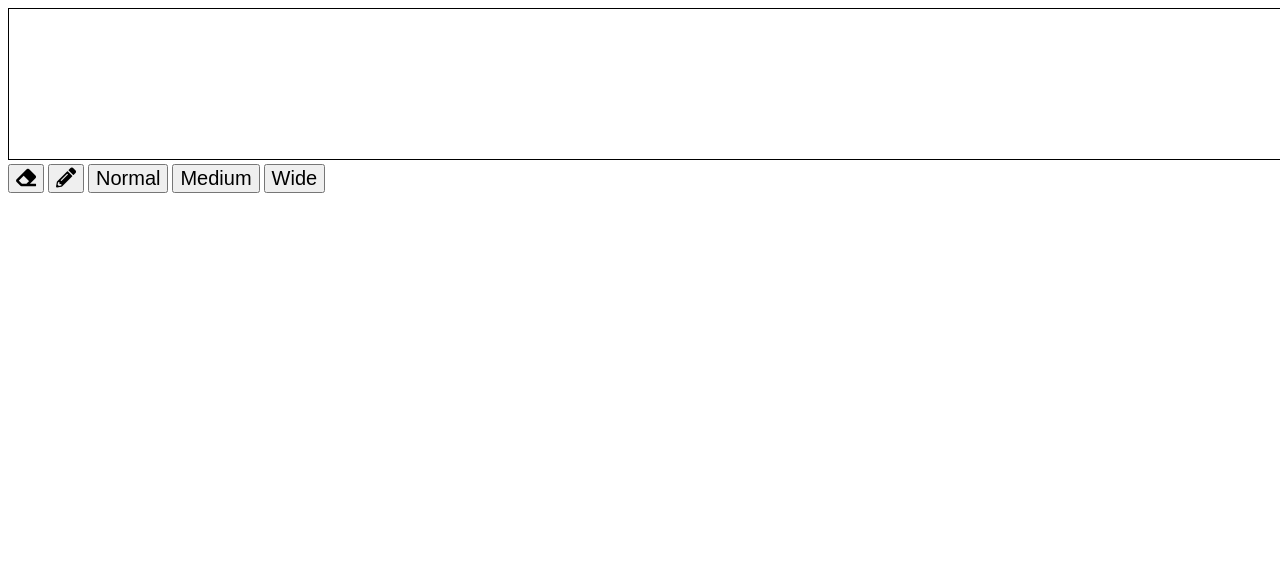
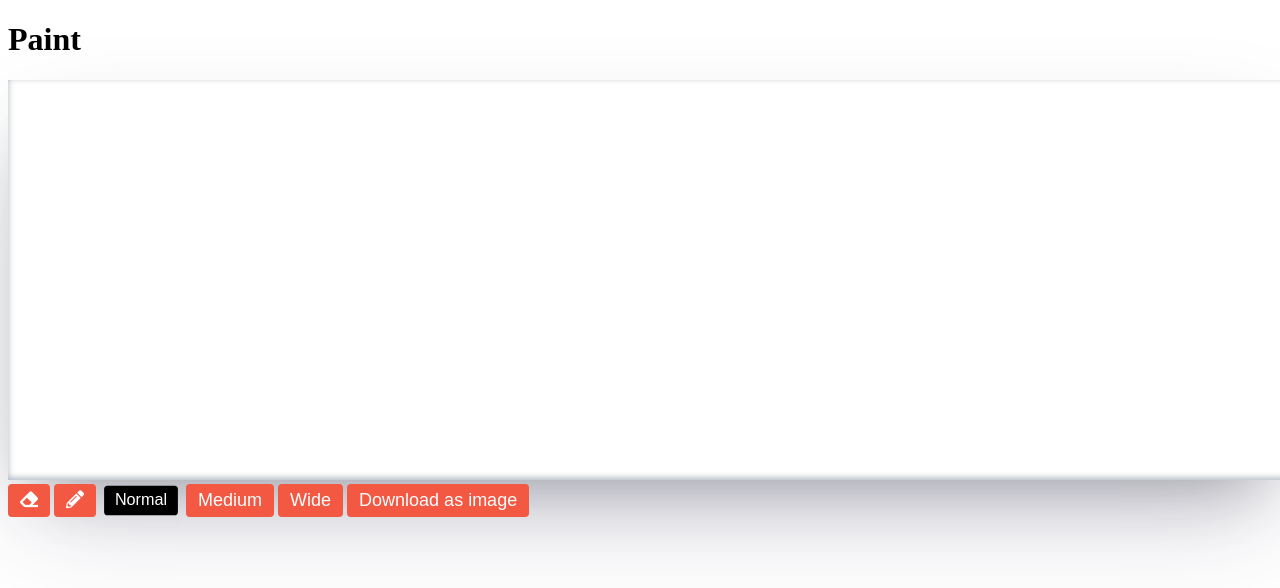
Before and after one commit to fed1k/Paint-App, a plain HTML site: page index.html in a window 1280 px wide. Both pictures are taken after a click on the button "Normal". Drawn offline with Linux system fonts and the light colour scheme.

Commit message:
add some ui and download as image functionality

```diff
--- a/index.html
+++ b/index.html
@@ -10,7 +10,8 @@
     <title>Document</title>
 </head>
 <body>
-    <canvas>
+    <h1>Paint</h1>
+    <canvas style="box-shadow: rgba(50, 50, 93, 0.25) 0px 50px 100px -20px, rgba(0, 0, 0, 0.3) 0px 30px 60px -30px, rgba(10, 37, 64, 0.35) 0px -2px 6px 0px inset; border: none;" height="400px">
     </canvas>
     <div>
         <button class="eraser"><i class="fas fa-eraser"></i></button>
@@ -18,6 +19,7 @@
         <button class="norm-width">Normal</button>
         <button class="medium-width">Medium</button>
         <button class="wide-width">Wide</button>
+        <button class="download">Download as image</button>
     </div>
 </body>
 </html>
--- a/script.js
+++ b/script.js
@@ -1,11 +1,12 @@
 const canvas = document.querySelector('canvas');
+const ctx = canvas.getContext('2d');
 canvas.width = window.innerWidth;
-const ctx = canvas.getContext('2d');
 const eraser = document.querySelector('.eraser');
 const blackPencil = document.querySelector('.pencil');
 const normWidth = document.querySelector('.norm-width');
 const mediumWidth = document.querySelector('.medium-width');
 const wideWidth = document.querySelector('.wide-width');
+const downloadBtn = document.querySelector('.download');
 
 const pencil = () => {
     ctx.strokeStyle = 'black';
@@ -47,14 +48,39 @@ blackPencil.addEventListener('click', ()=>{
     })
 })
 
-normWidth.addEventListener('click', ()=>{
+normWidth.addEventListener('click', (e)=>{
     ctx.lineWidth = 1;
+    e.target.style.backgroundColor = 'black';
+    e.target.style.transform = 'scale(0.9)';
+    mediumWidth.style.transform = 'scale(1)';
+    wideWidth.style.transform = 'scale(1)';
+    mediumWidth.style.backgroundColor = '#F35843';
+    wideWidth.style.backgroundColor = '#F35843';
 })
 
-mediumWidth.addEventListener('click', ()=>{
+mediumWidth.addEventListener('click', (e)=>{
     ctx.lineWidth = 4;
+    e.target.style.backgroundColor = 'black';
+    e.target.style.transform = 'scale(0.9)';
+    normWidth.style.transform = 'scale(1)';
+    wideWidth.style.transform = 'scale(1)';
+    normWidth.style.backgroundColor = '#F35843';
+    wideWidth.style.backgroundColor = '#F35843';
 })
 
-wideWidth.addEventListener('click', ()=>{
+wideWidth.addEventListener('click', (e)=>{
     ctx.lineWidth = 8;
+    e.target.style.backgroundColor = 'black';
+    e.target.style.transform = 'scale(0.9)';
+    normWidth.style.transform = 'scale(1)';
+    mediumWidth.style.transform = 'scale(1)';
+    normWidth.style.backgroundColor = '#F35843';
+    mediumWidth.style.backgroundColor = '#F35843';
 })
+
+downloadBtn.addEventListener('click', ()=>{
+    const imageLink = document.createElement('a');
+    imageLink.download = 'Paint1.jpg';
+    imageLink.href = canvas.toDataURL('image/jpg', 1)
+    imageLink.click();
+})
--- a/style.css
+++ b/style.css
@@ -1,8 +1,17 @@
+body {
+    overflow-x: hidden;
+}
+
 canvas {
     border: 1px solid black;
     cursor: crosshair;
 }
 
 button {
-    font-size: 20px;
+    font-size: 18px;
+    background-color: #F35843;
+    border: none;
+    border-radius: 4px;
+    color: white;
+    padding: 6px 12px;
 }
```
